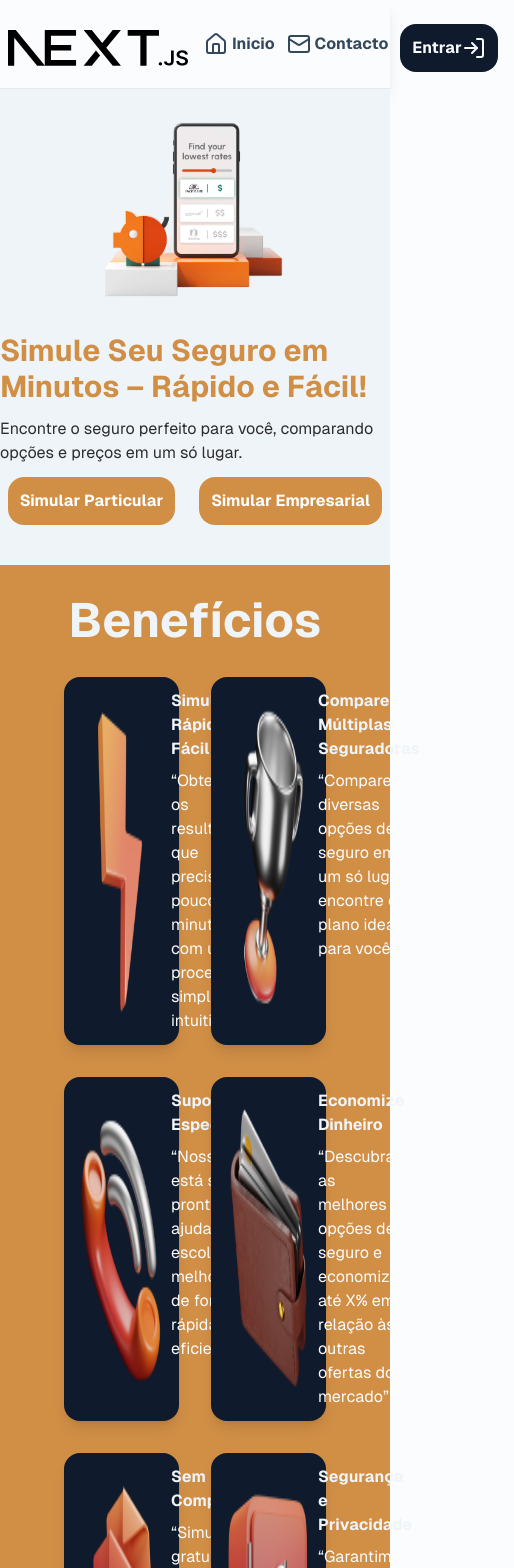
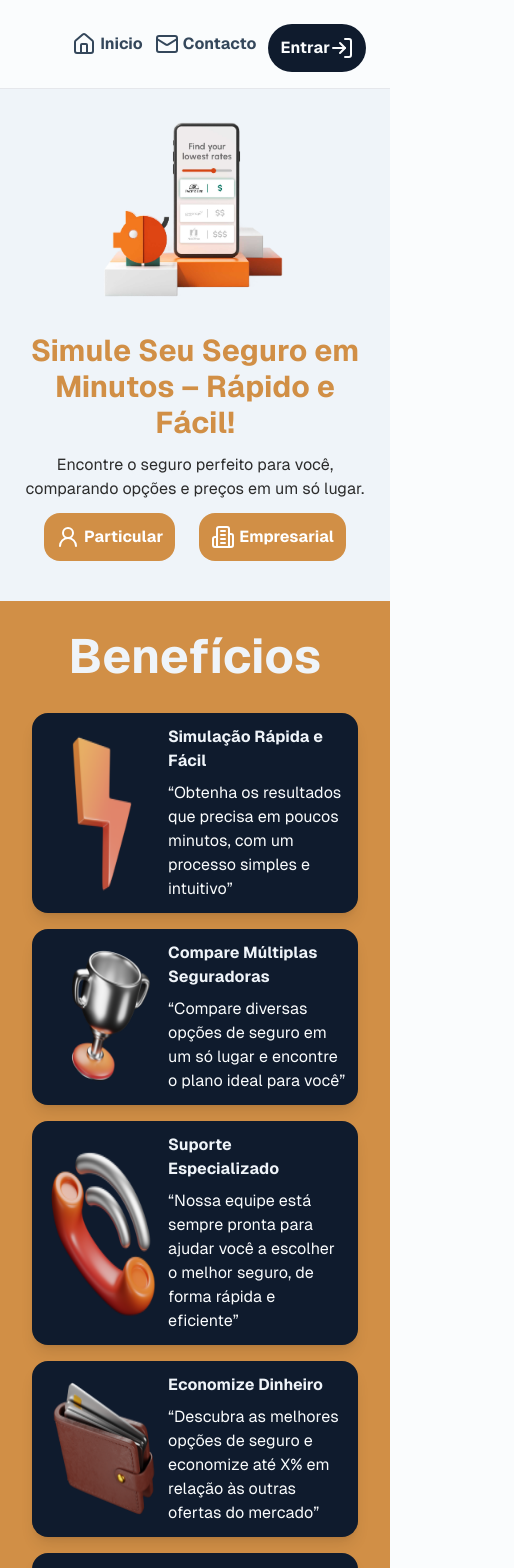
Before and after one commit to Nduengue/simulador-de-seguros, a Next.js app: page / in a window 390 px wide. Shown: the top 1568 px of the page, 514 px wide, since content can reach past the window. Built offline with nearby package versions, Linux system fonts and the light colour scheme.

Commit message:
responsive main page done

```diff
--- a/src/app/page.tsx
+++ b/src/app/page.tsx
@@ -1,15 +1,15 @@
 import { Input } from "@/components/input";
 import { APP_BENEFITS } from "@/config/app-values";
-import { HomeIcon, LogIn, MailIcon, Phone, User2 } from "lucide-react";
+import { Building2, HomeIcon, LogIn, MailIcon, Phone, Send, User2 } from "lucide-react";
 import Image from "next/image";
 
 export default function Home() {
   return (
     // <div className="min-h-screen p-8 sm:p-20 font-[family-name:var(--font-geist-sans)]">
     <div className="min-h-screen  font-[family-name:var(--font-geist-sans)]">
-      <header className="bg-[#fafcfd] text-[#34475b] flex items-center justify-between px-2 pt-2 md:px-8 font-bold border-b shadow-lg">
+      <header className="bg-[#fafcfd]  text-[#34475b] flex items-center justify-end md:justify-between px-2 pt-2 md:px-8 font-bold border-b shadow-lg">
         <Image
-          className=""
+          className="hidden md:block"
           src="/next.svg"
           alt="Next.js logo"
           width={180}
@@ -26,7 +26,7 @@ export default function Home() {
             <MailIcon />
             Contacto
           </li>
-          <li className="bg-[#0f1b2d] text-[#fafcfd] p-3 rounded-2xl hover:shadow-xl">
+          <li className="bg-[#0f1b2d] text-[#fafcfd] p-3 rounded-3xl hover:shadow-xl">
             Entrar <LogIn />
           </li>
         </ul>
@@ -42,42 +42,43 @@ export default function Home() {
             height={168}
             priority
           />
-          <div className="flex flex-col items-center gap-y-3 mb-10">
-            <h2 className="text-[#d18f46] font-bold text-3xl">
+          <div className="flex flex-col items-center gap-y-3 px-6 mb-10 text-center">
+            <h2 className="text-[#d18f46] font-bold text-3xl ">
               Simule Seu Seguro em Minutos – Rápido e Fácil!
             </h2>
             <p>
               Encontre o seguro perfeito para você, comparando opções e preços
               em um só lugar.
             </p>
-            <div className="flex gap-6 items-center  *:bg-[#d18f46] *:p-3 *:rounded-2xl font-bold text-[#fff]">
-              <button>Simular Particular</button>
-              <button>Simular Empresarial</button>
+            <div className="flex *:flex *:items-center *:gap-x-1 gap-6 items-center  *:bg-[#d18f46] *:p-3 *:rounded-2xl font-bold text-[#fff]">
+              <button><User2 />Particular</button>
+              <button><Building2 />Empresarial</button>
             </div>
           </div>
         </div>
 
-        <div className="bg-[#d18f46] flex flex-col items-center p-8">
-          <h2 className="font-bold text-5xl text-[#eff4f9]">Benefícios</h2>
-          <div className="grid grid-cols-2 gap-8 p-8  ">
+        <div className="bg-[#d18f46] flex flex-col items-center p-8 space-y-4">
+          <h2 className="font-bold text-5xl text-[#eff4f9] mb-4">Benefícios</h2>
+          <div className="grid sm:grid-cols-2 gap-4 sm:gap-8 sm:px-0 sm:text-sm md:px-14  ">
             {APP_BENEFITS.map((item, index) => (
               <BenefitsCard key={index} {...item} />
             ))}
           </div>
         </div>
 
-        <div className="flex gap-6 gap-x-10 items-center justify-center bg-[#0f1b2d] py-10">
+        <div className="flex gap-6 gap-x-10 items-center justify-center bg-[#0f1b2d] py-10 ">
           <Image
-            className=""
+            className="hidden md:block"
             src="/app-icons/contact-us-ilustration.svg"
             alt="Contact Us logo"
             width={380}
             height={68}
             priority
           />
-          <div className="text-[#eff4f9] w-2/5">
-            <h2 className="font-bold text-2xl mb-2">Entrar em contacto</h2>
-            <div className="space-y-4">
+
+          <div className="text-[#eff4f9] md:w-2/5 w-full px-10 ">
+            <h2 className="font-bold text-3xl sm:text-4xl mb-2">Entrar em contacto</h2>
+            <div className="space-y-4 flex flex-col">
               <Input.Default
                 icon={User2}
                 label="Nome Completo"
@@ -100,6 +101,7 @@ export default function Home() {
                 label="Mensagem"
                 placeholder="Insira sua mensagem"
               />
+              <button className="text-[#eff4f9] bg-[#075985] py-2 px-4 rounded-xl flex items-center gap-2 self-end"><Send size={14} />Enviar</button>
             </div>
           </div>
         </div>
```
